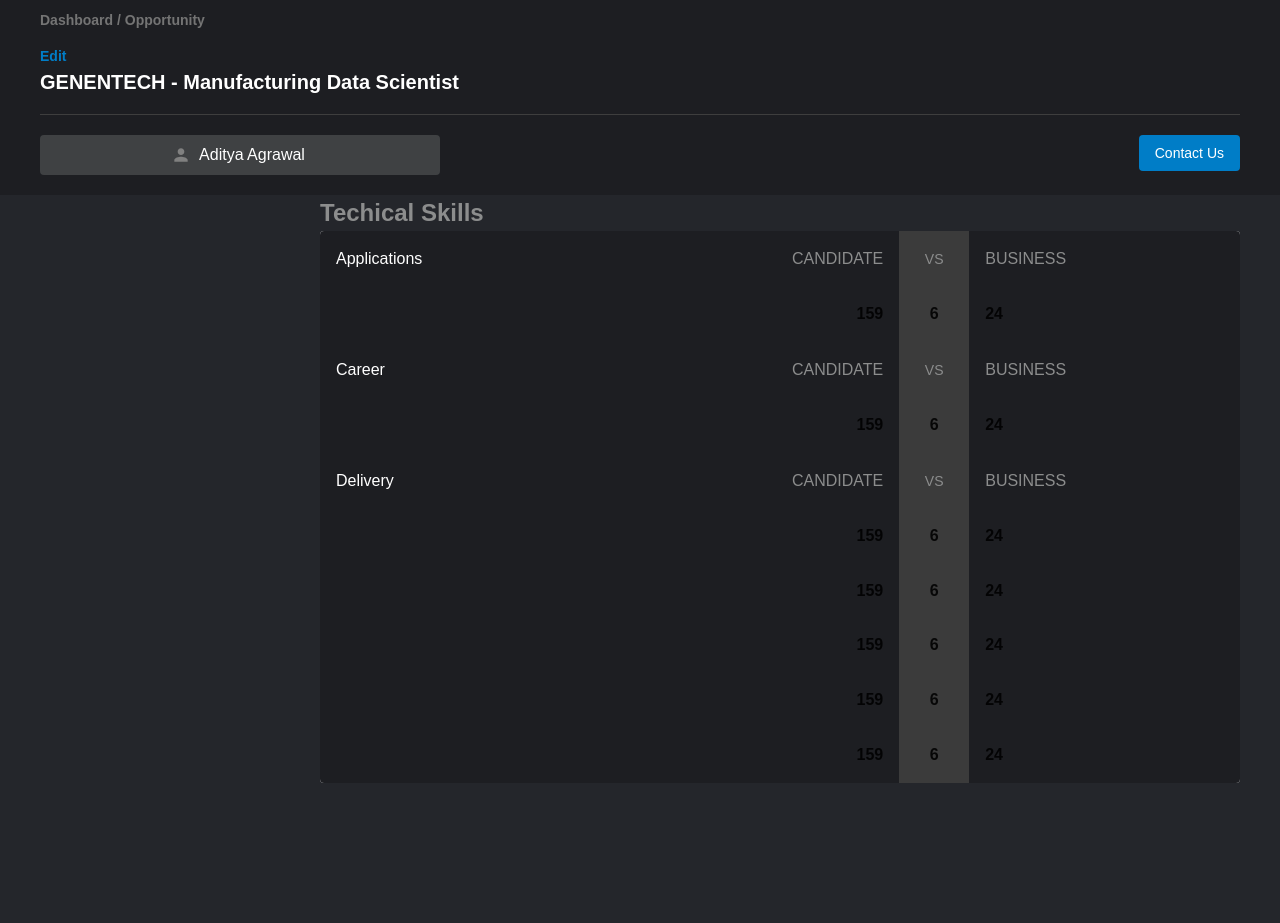
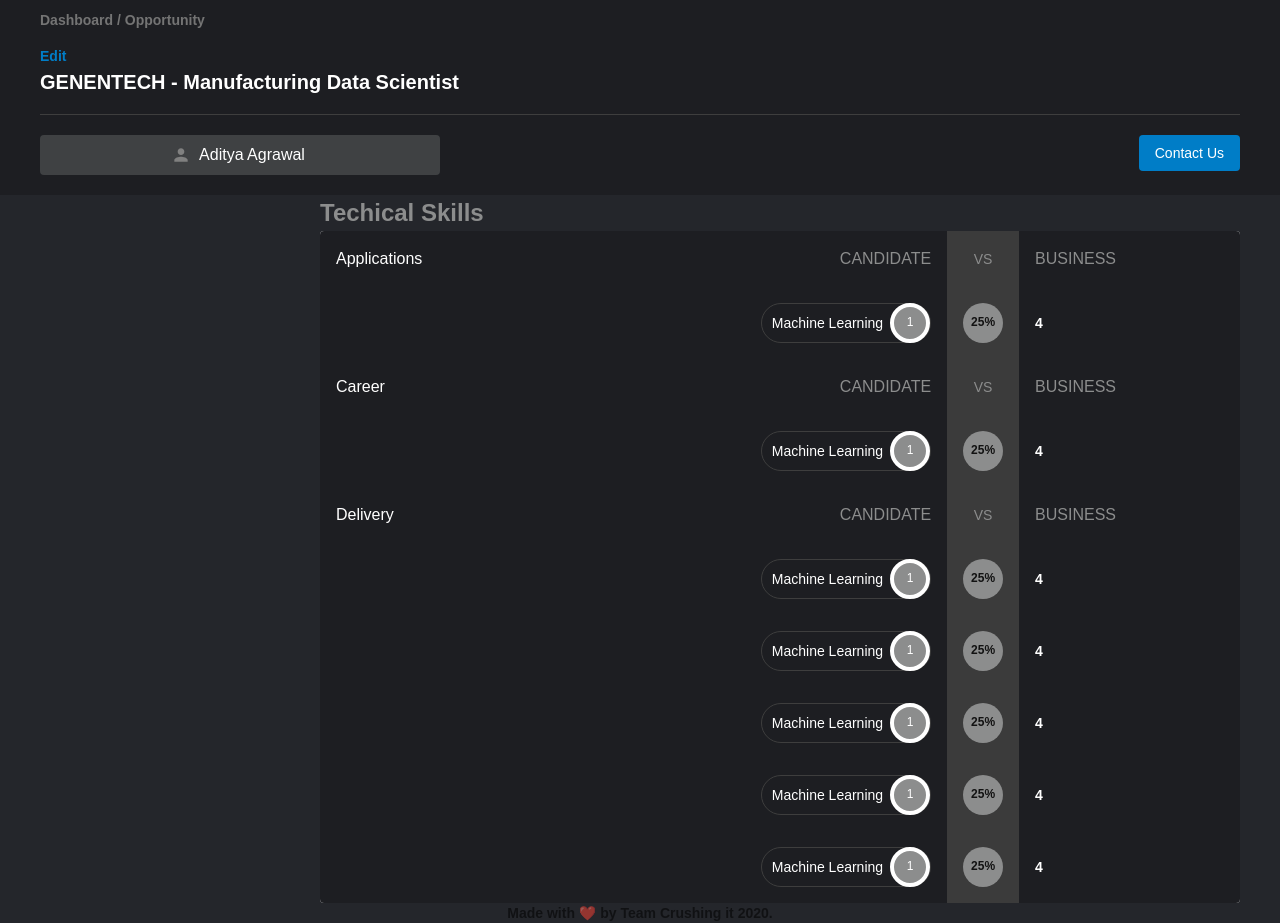
Before and after one commit to Gene-Dana/DataPrime, a React (Create React App) app: page / in a window 1280 px wide. Before the commit the page ends 800 px from the top, so only its background shows below. Built offline with nearby package versions, Linux system fonts and the light colour scheme.

Commit message:
final updates

```diff
--- a/src/App.tsx
+++ b/src/App.tsx
@@ -1,31 +1,30 @@
 import React from "react";
 import Container from "@material-ui/core/Container";
-// import Typography from "@material-ui/core/Typography";
-// import Link from "@material-ui/core/Link";
+import Typography from "@material-ui/core/Typography";
+import Link from "@material-ui/core/Link";
 
 import TopBar from "./TopBar";
 import Content from "./Content";
 
-// function Copyright() {
-//   return (
-//     <Typography variant="body2" color="textSecondary" align="center">
-//       {"Copyright © "}
-//       <Link color="inherit" href="https://material-ui.com/">
-//         Your Website
-//       </Link>{" "}
-//       {new Date().getFullYear()}
-//       {"."}
-//     </Typography>
-//   );
-// }
+function Copyright() {
+  return (
+    <Typography variant="body2" color="textSecondary" align="center">
+      {"Made with ❤️ by "}
+      <Link color="inherit" href="https://teamcrushing.it/">
+        Team Crushing it
+      </Link>{" "}
+      {new Date().getFullYear()}
+      {"."}
+    </Typography>
+  );
+}
 
 export default function App() {
   return (
     <Container disableGutters maxWidth={false}>
       <TopBar />
       <Content />
-
-      {/* <Copyright /> */}
+      <Copyright />
     </Container>
   );
 }
--- a/src/Dash.tsx
+++ b/src/Dash.tsx
@@ -9,6 +9,9 @@
 import TableContainer from "@material-ui/core/TableContainer";
 import TableHead from "@material-ui/core/TableHead";
 import TableRow from "@material-ui/core/TableRow";
+import Button from "@material-ui/core/Button";
+import Box from "@material-ui/core/Box";
+import Grid from "@material-ui/core/Grid";
 
 const useStyles = makeStyles((theme) => ({
   root: {
@@ -52,54 +55,78 @@
     borderBottom: "none",
   },
   tableCell: {
-    fontSize: 16,
+    fontSize: 14,
+    color: "#FFFFFF",
     borderBottom: "none",
+    verticalAlign: "center",
+    horizontalAlign: "center",
   },
   tableCell2: {
     width: 30,
-    fontSize: 16,
+    fontSize: 14,
     background: "#3B3B3B",
     borderBottom: "none",
+  },
+  centeredBox: {
+    display: "flex",
+    alignItems: "center",
+    justifyContent: "center",
+
+    background: "#8C8D8D",
+    width: 40,
+    height: 40,
+    borderRadius: "50%",
+    fontSize: 12,
+  },
+  canContainer: {
+    // display: "flex",
+    // alignItems: "center",
+    // justifyContent: "center",
+
+    height: 40,
+    color: "#ffffff",
+    borderColor: "#3E3E3E",
+    borderRadius: 25,
+    textTransform: "none",
+    padding: 0,
+    paddingLeft: 10,
+  },
+  canBox: {
+    display: "flex",
+    alignItems: "center",
+    justifyContent: "center",
+
+    background: "#8C8D8D",
+    width: 40,
+    height: 40,
+    borderRadius: "50%",
+    fontSize: 12,
+    marginLeft: 7,
+    border: '4px solid',
+    borderColor: "#ffffff",
   },
 }));
 
 function createData(
   name: string,
-  candidate: number,
-  vs: number,
-  business: number,
+  skill: string,
+  canProficiency: number,
+  compare: string,
+  bizProficiency: number
 ) {
-  return { name, candidate, vs, business};
-}
-function createData2(
-  nametwo: string,
-  candidate: number,
-  vs: number,
-  business: number,
-
-) {
-  return { nametwo, candidate, vs, business};
-}
-function createData3(
-  namethree: string,
-  candidate: number,
-  vs: number,
-  business: number,
-
-) {
-  return { namethree, candidate, vs, business};
+  return { name, skill, canProficiency, compare, bizProficiency };
 }
 
-const applications = [createData("", 159, 6.0, 24)];
+const applications = [createData("", "Machine Learning", 1, "25%", 4)];
 
-const careers = [createData2("", 159, 6.0, 24)];
+const careers = [createData("", "Machine Learning", 1, "25%", 4)];
 
 const deliveries = [
-  createData3("", 159, 6.0, 24),
-  createData3("", 159, 6.0, 24),
-  createData3("", 159, 6.0, 24),
-  createData3("", 159, 6.0, 24),
-  createData3("", 159, 6.0, 24),
+  createData("", "Machine Learning", 1, "25%", 4),
+  createData("", "Machine Learning", 1, "25%", 4),
+  createData("", "Machine Learning", 1, "25%", 4),
+  createData("", "Machine Learning", 1, "25%", 4),
+  createData("", "Machine Learning", 1, "25%", 4),
 ];
 
 export default function Dash() {
@@ -142,13 +169,34 @@
                       {row.name}
                     </TableCell>
                     <TableCell className={classes.tableCell} align="right">
-                      {row.candidate}
+                      <Button
+                        variant="outlined"
+                        className={classes.canContainer}
+                      >
+                        <Grid
+                          container
+                          direction="row"
+                          justify="space-between"
+                          alignItems="center"
+                        >
+                          {row.skill}
+                          <Box className={classes.canBox}>
+                            {row.canProficiency}
+                          </Box>
+                        </Grid>
+                      </Button>
                     </TableCell>
                     <TableCell className={classes.tableCell2} align="center">
-                      {row.vs}
+                      <Box
+                        display="flex"
+                        alignItems="center"
+                        justifyContent="center"
+                      >
+                        <Box className={classes.centeredBox}>{row.compare}</Box>
+                      </Box>
                     </TableCell>
                     <TableCell className={classes.tableCell} align="left">
-                      {row.business}
+                      {row.bizProficiency}
                     </TableCell>
                   </TableRow>
                 ))}
@@ -173,22 +221,43 @@
               </TableHead>
               <TableBody>
                 {careers.map((row) => (
-                  <TableRow key={row.nametwo}>
+                  <TableRow key={row.name}>
                     <TableCell
                       className={classes.tableCell}
                       component="th"
                       scope="row"
                     >
-                      {row.nametwo}
+                      {row.name}
                     </TableCell>
                     <TableCell className={classes.tableCell} align="right">
-                      {row.candidate}
+                      <Button
+                        variant="outlined"
+                        className={classes.canContainer}
+                      >
+                        <Grid
+                          container
+                          direction="row"
+                          justify="space-between"
+                          alignItems="center"
+                        >
+                          {row.skill}
+                          <Box className={classes.canBox}>
+                            {row.canProficiency}
+                          </Box>
+                        </Grid>
+                      </Button>
                     </TableCell>
                     <TableCell className={classes.tableCell2} align="center">
-                      {row.vs}
+                      <Box
+                        display="flex"
+                        alignItems="center"
+                        justifyContent="center"
+                      >
+                        <Box className={classes.centeredBox}>{row.compare}</Box>
+                      </Box>
                     </TableCell>
                     <TableCell className={classes.tableCell} align="left">
-                      {row.business}
+                      {row.bizProficiency}
                     </TableCell>
                   </TableRow>
                 ))}
@@ -213,22 +282,43 @@
               </TableHead>
               <TableBody>
                 {deliveries.map((row) => (
-                  <TableRow key={row.namethree}>
+                  <TableRow key={row.name}>
                     <TableCell
                       className={classes.tableCell}
                       component="th"
                       scope="row"
                     >
-                      {row.namethree}
+                      {row.name}
                     </TableCell>
                     <TableCell className={classes.tableCell} align="right">
-                      {row.candidate}
+                      <Button
+                        variant="outlined"
+                        className={classes.canContainer}
+                      >
+                        <Grid
+                          container
+                          direction="row"
+                          justify="space-between"
+                          alignItems="center"
+                        >
+                          {row.skill}
+                          <Box className={classes.canBox}>
+                            {row.canProficiency}
+                          </Box>
+                        </Grid>
+                      </Button>
                     </TableCell>
                     <TableCell className={classes.tableCell2} align="center">
-                      {row.vs}
+                      <Box
+                        display="flex"
+                        alignItems="center"
+                        justifyContent="center"
+                      >
+                        <Box className={classes.centeredBox}>{row.compare}</Box>
+                      </Box>
                     </TableCell>
                     <TableCell className={classes.tableCell} align="left">
-                      {row.business}
+                      {row.bizProficiency}
                     </TableCell>
                   </TableRow>
                 ))}
```
